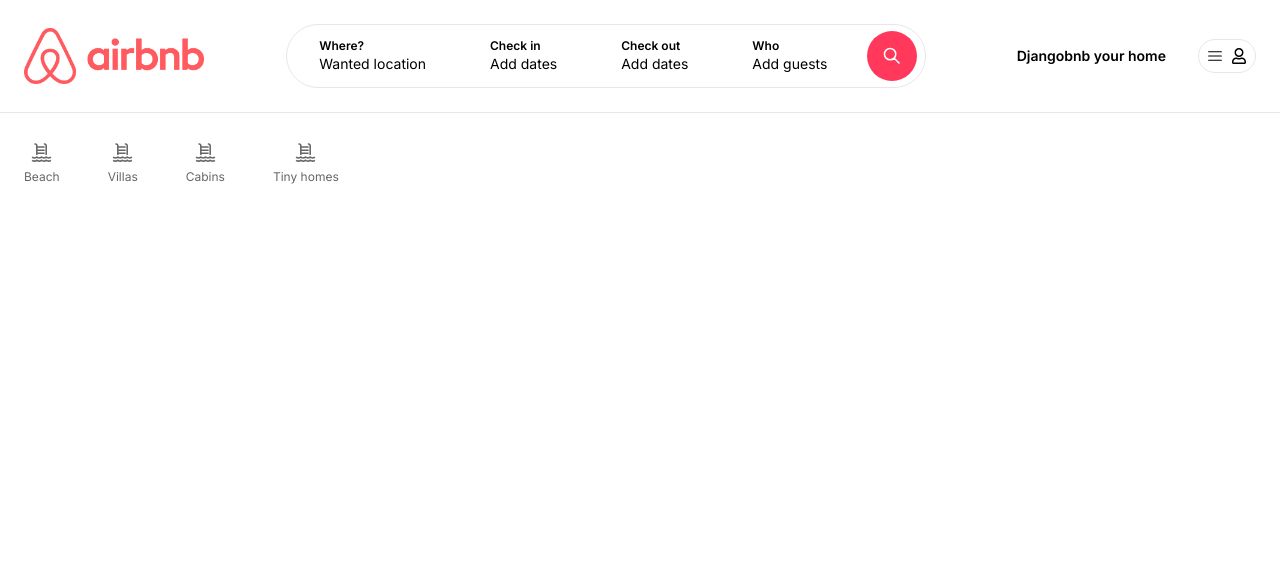
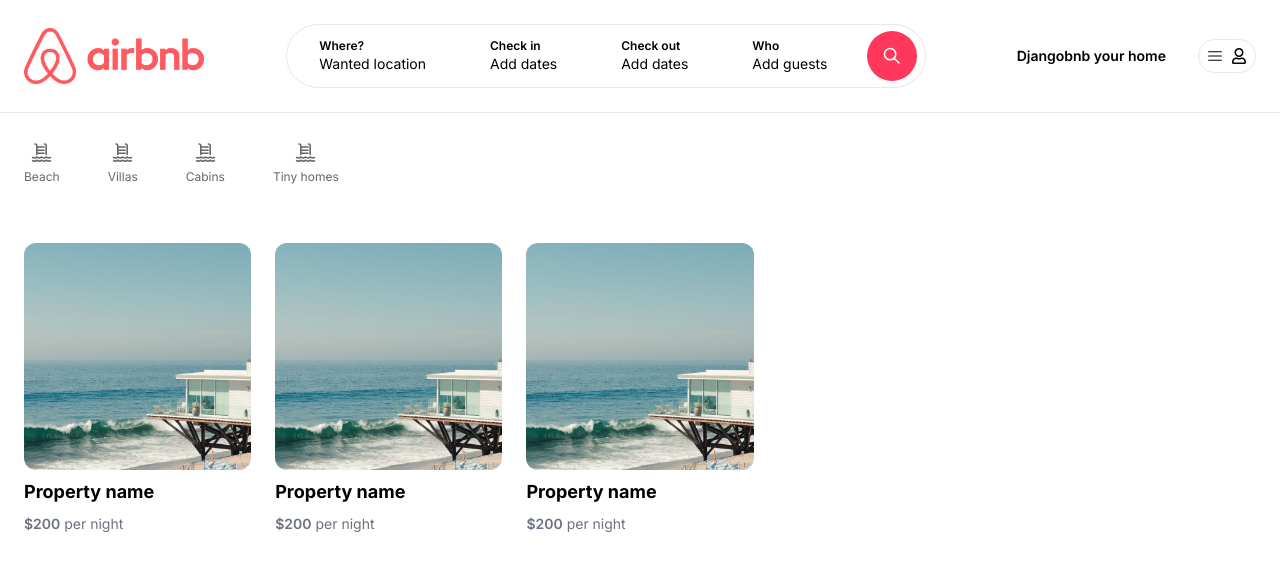
Before and after one commit to arwin50/djangobnb, a Next.js app: page / in a window 1280 px wide. Shown: the top 570 px of the page. Built offline with nearby package versions, Linux system fonts and the light colour scheme.

Commit message:
[UI] added property list in home page

```diff
--- /dev/null
+++ b/app/components/properties/PropertyList.tsx
@@ -0,0 +1,12 @@
+import React from "react";
+import { PropertyListItem } from "./PropertyListItem";
+
+export const PropertyList = () => {
+  return (
+    <>
+      <PropertyListItem />
+      <PropertyListItem />
+      <PropertyListItem />
+    </>
+  );
+};
--- /dev/null
+++ b/app/components/properties/PropertyListItem.tsx
@@ -0,0 +1,26 @@
+import React from "react";
+import Image from "next/image";
+
+export const PropertyListItem = () => {
+  return (
+    <div className="cursor-pointer">
+      <div className="relative overflow-hidden aspect-square rounded-xl">
+        <Image
+          fill
+          src="/beach_1.jpg"
+          alt="beach-image"
+          sizes="(max-width: 768px) 768px,(max-width:1200px):768px,768px"
+          className="hover:scale-110 object-cover transition h-full w-full"
+        />
+      </div>
+      <div className="mt-2">
+        <p className="text-lg font-bold">Property name</p>
+      </div>
+      <div className="mt-2">
+        <p className="text-sm text-gray-500">
+          <span className="font-semibold">$200</span> per night
+        </p>
+      </div>
+    </div>
+  );
+};
--- a/app/page.tsx
+++ b/app/page.tsx
@@ -1,9 +1,14 @@
 import { Categories } from "./components/Categories";
+import { PropertyList } from "./components/properties/PropertyList";
 
 export default function Home() {
   return (
     <main className="max-w-[1500px] mx-auto px-6">
       <Categories />
+
+      <div className="mt-4 grid grid-cols-1 md:grid-cols-3 lg:grid-cols-5 gap-6">
+        <PropertyList />
+      </div>
     </main>
   );
 }
```
Also changed, not shown: public/beach_1.jpg (added).
